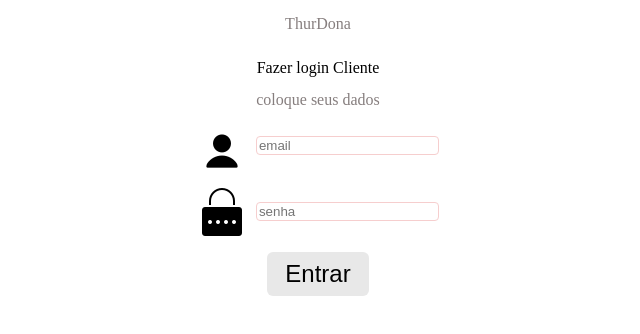
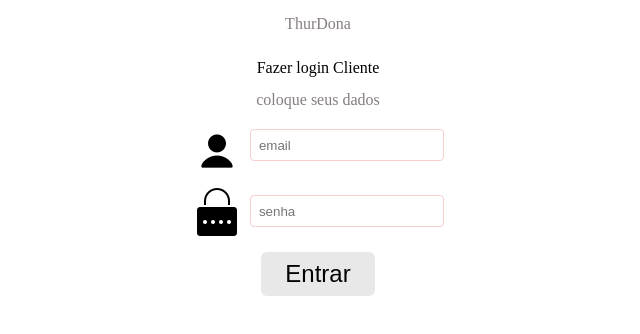
Before and after one commit to marciomartins12/codeVaga, a React (Vite) app: page /PageLoginCliente in a window 1280 px wide. Shown: the top 334 px of the page, without its empty margins (322-962 px from the left). Built offline with nearby package versions, Linux system fonts and the light colour scheme.

Commit message:
first commit

```diff
--- a/src/Components/PageLogin/pageLogin.module.css
+++ b/src/Components/PageLogin/pageLogin.module.css
@@ -35,13 +35,13 @@
 .containerPageLogin input {
     border-radius: 0.3em;
     border: 1px solid rgb(246, 206, 206);
-    padding: .56 em;
+    padding: .56em;
 }
 
 .btn {
     background-color: rgb(232, 232, 232);
     border: none;
-    padding: 0.33em .75em;
+    padding: 0.33em 1em;
     font-size: 1.5em;
     border-radius: .25em;
 }
```
